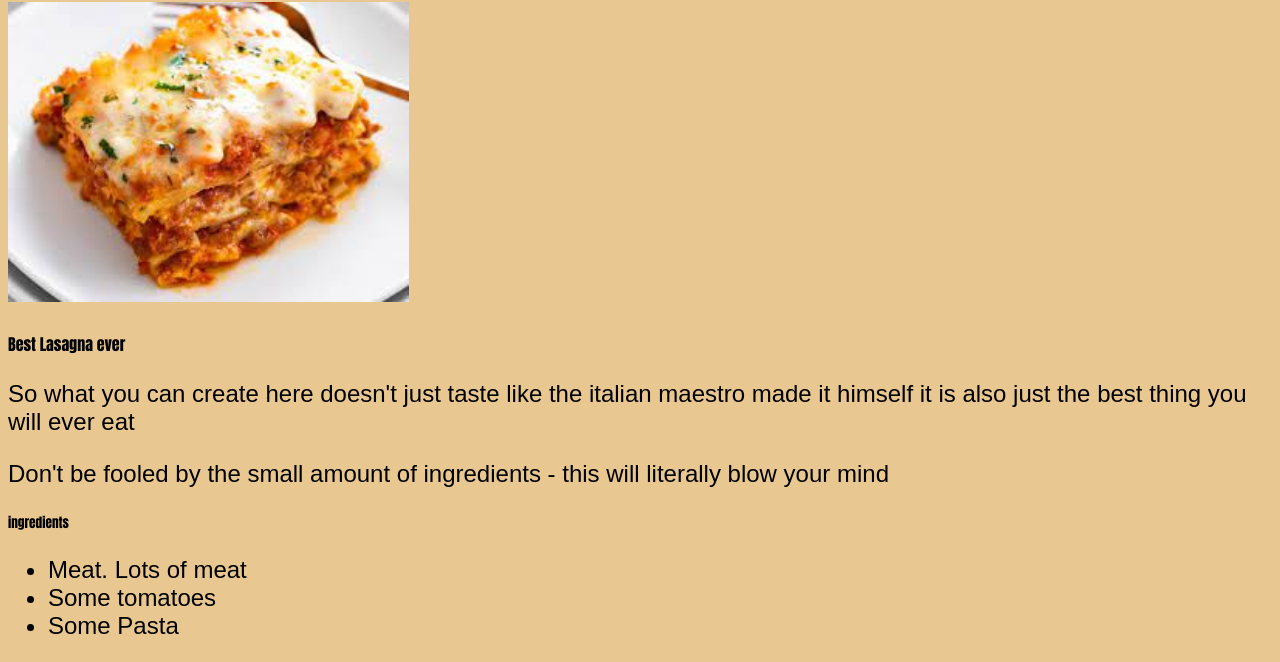
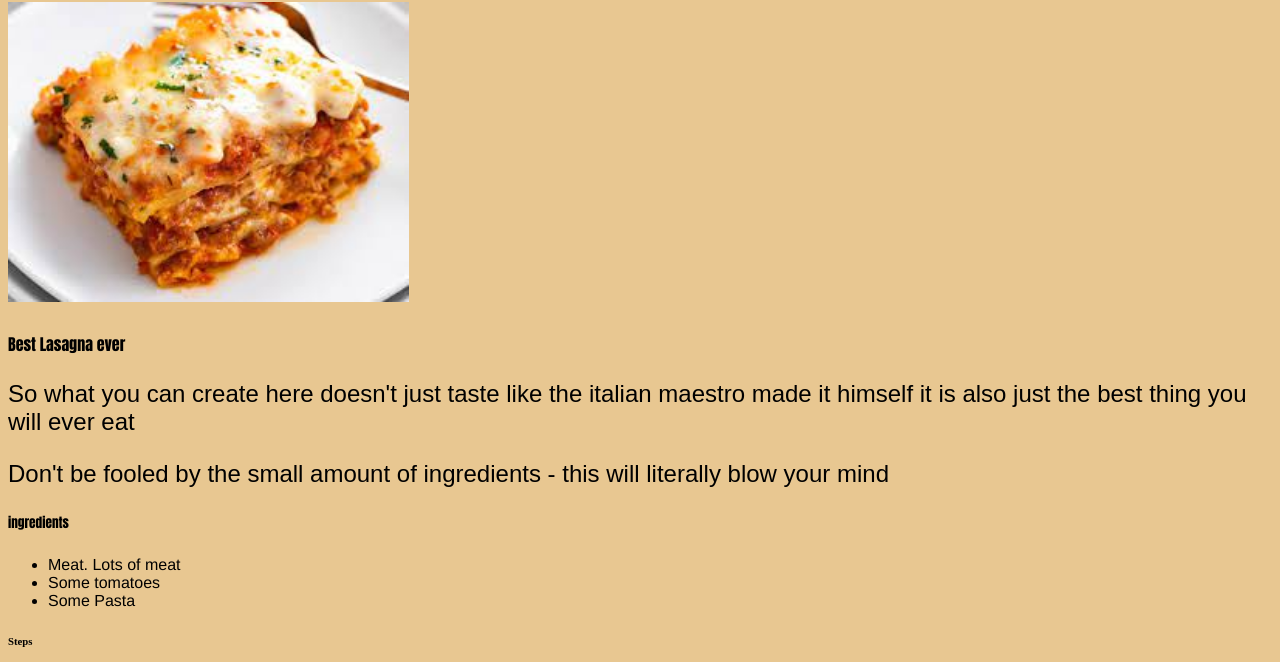
Before and after one commit to Barotrauma747/odin-recipes, a plain HTML site: page recipes/lasagna.html in a window 1280 px wide. Shown: the part 92-754 px from the top of the page. Drawn offline with Linux system fonts and the light colour scheme.

Commit message:
fix Change font size of list elements to 16px

```diff
--- a/styles.css
+++ b/styles.css
@@ -19,8 +19,7 @@
     text-align: center;
 }
 
-p,
-li {
+p {
     font-family: Arial, Helvetica, sans-serif;
     font-size: 24px;
     color: black;
@@ -35,3 +34,8 @@ h5 {
     font-family: Impact, Haettenschweiler, 'Arial Narrow Bold', sans-serif;
     font-weight: bold;
 }
+
+li {
+    font-family: 'Franklin Gothic Medium', 'Arial Narrow', Arial, sans-serif;
+    font-size: 16px;
+}
```
